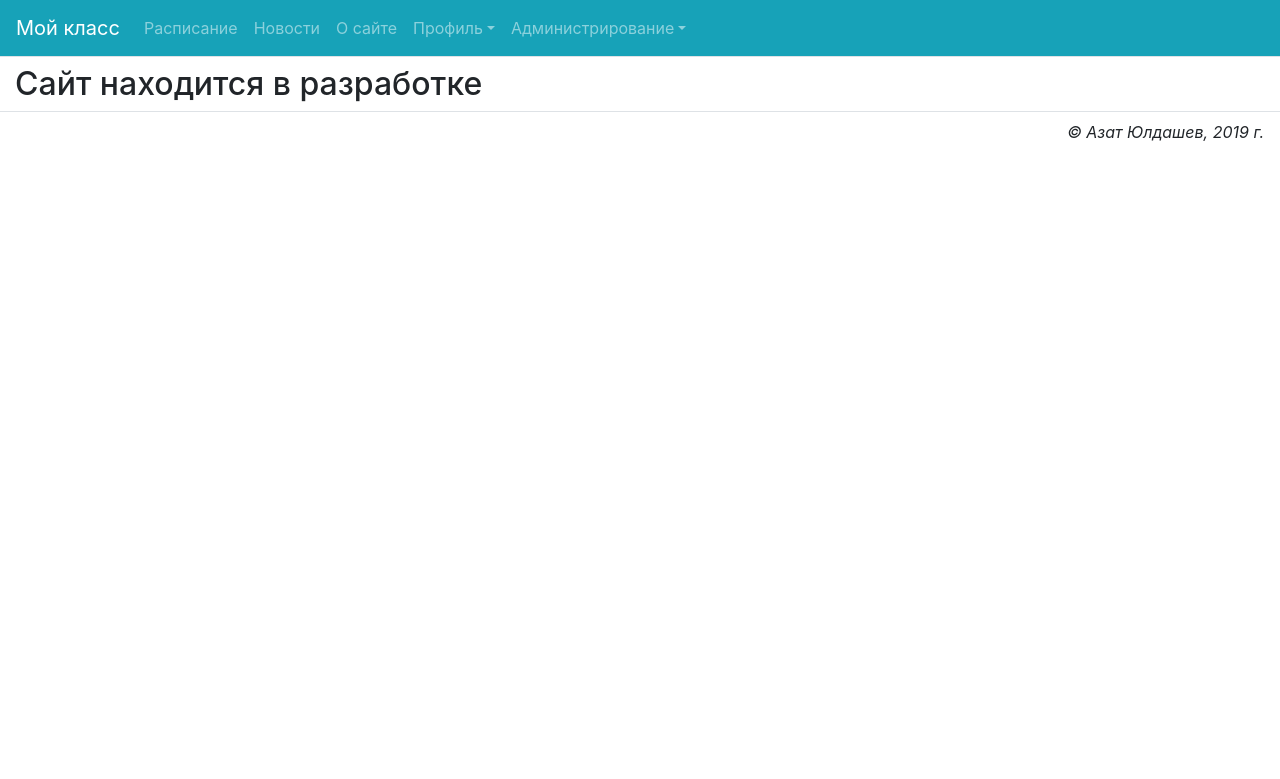
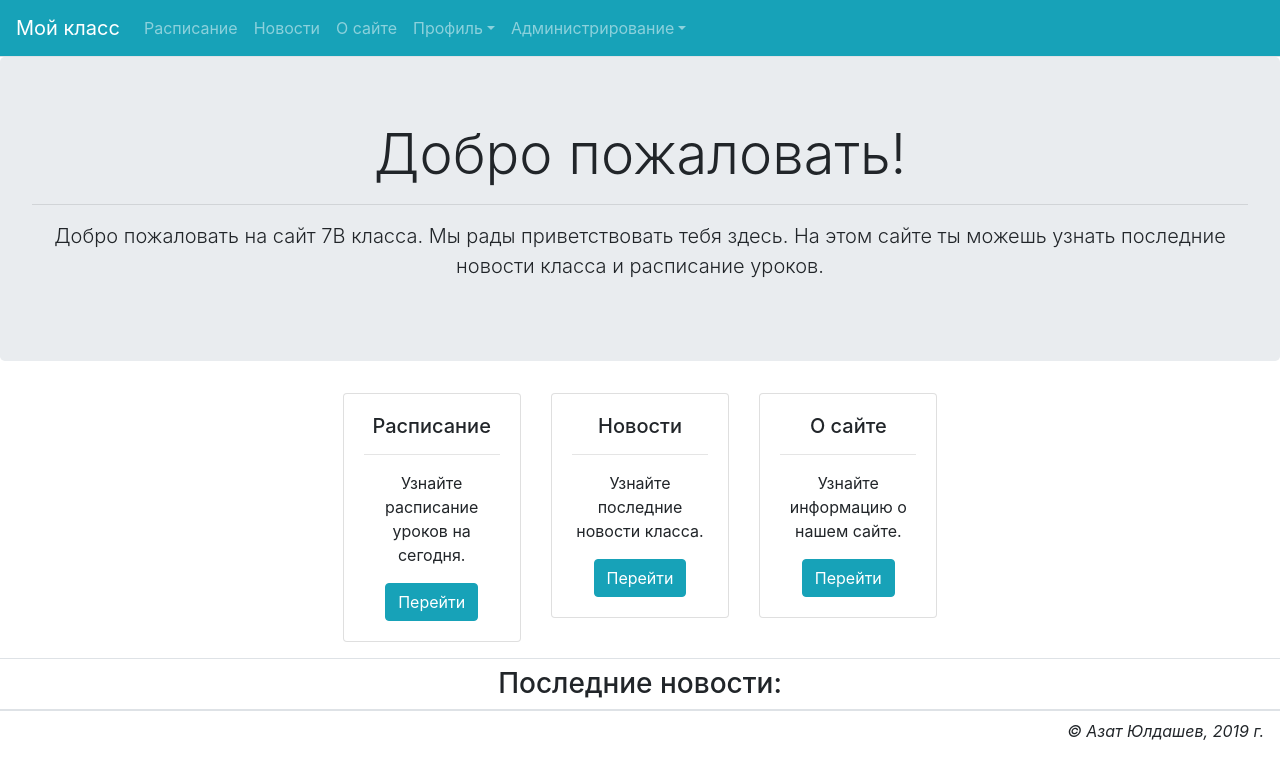
Before and after one commit to classsik/my-first-app, a Django app: page / in a window 1280 px wide. Shown: the top 779 px of the page. Run offline with Django 3.2, Linux system fonts and the light colour scheme; the visitor is signed in with stand-in values (Sample User, id 1); data that the repository does not hold is empty; some libraries are stand-ins or nearby versions.

Commit message:
Add home page

```diff
--- a/main/static/main/style.css
+++ b/main/static/main/style.css
@@ -30,3 +30,9 @@
 .news-text, .news-body, .about, .password, .register, .index, .detail{
   font-family: 'Comfortaa', cursive;
 }
+
+@media (max-width: 575.98px) {
+  .info-text{
+    font-size: 35px !important;
+  }
+}
--- a/main/templates/main/index.html
+++ b/main/templates/main/index.html
@@ -1,7 +1,65 @@
 {% extends 'layout/base.html' %}
 {% block title %}Главная{% endblock %}
 {% block content %}
-<div class="container-fluid mt-2 index">
-  <h2>Сайт находится в разработке</h2>
+<div class="index">
+  <div class="jumbotron mb-3">
+    <h1 class="display-4 text-center info-text">Добро пожаловать!</h1>
+    <hr class="">
+    <p class="lead text-center">Добро пожаловать на сайт 7В класса. Мы рады приветствовать тебя здесь. На этом сайте ты можешь узнать последние новости класса и расписание уроков.</p>
+  </div>
+  <div class="container-fluid">
+    <div class="row  justify-content-center mx-auto">
+      <div class="col-xs-10 col-sm-10 col-md-4 col-lg-3 col-xl-2">
+        <div class="card text-center mt-3 mb-3">
+          <div class="card-body">
+            <h5 class="card-title">Расписание</h5>
+            <hr width='100%'>
+            <p class="card-text">Узнайте расписание уроков на сегодня.</p>
+            <a href="{% url 'main:shedule' %}" class="btn btn-info">Перейти</a>
+          </div>
+        </div>
+      </div>
+      <div class="col-xs-10 col-sm-10 col-md-4 col-lg-3 col-xl-2">
+        <div class="card text-center mt-3 mb-3">
+          <div class="card-body">
+            <h5 class="card-title">Новости</h5>
+            <hr width='100%'>
+            <p class="card-text">Узнайте последние новости класса.</p>
+            <a href="{% url 'main:news' %}" class="btn btn-info">Перейти</a>
+          </div>
+        </div>
+      </div>
+      <div class="col-xs-10 col-sm-10 col-md-4 col-lg-3 col-xl-2">
+        <div class="card text-center mt-3 mb-3">
+          <div class="card-body">
+            <h5 class="card-title">О сайте</h5>
+            <hr width='100%'>
+            <p class="card-text">Узнайте информацию о нашем сайте.</p>
+            <a href="{% url 'main:other' page='about' %}" class="btn btn-info">Перейти</a>
+          </div>
+        </div>
+      </div>
+    </div>
+  </div>
+  <div class="container-fluid border-top border-bottom text-center newss">
+    <h3 class="mt-2">Последние новости:</h3>
+  </div>
+  <div class="row justify-content-center mx-auto">
+    {% for i in last %}
+      <div class="col-xs-10 col-sm-10 col-md-4 col-lg-3 col-xl-2 my-3">
+        <div class="card">
+          <div class="card-header">
+            {{ i.title }}
+          </div>
+          <div class="card-body">
+            <p class="mb-2">{{ i.body }}</p>
+          </div>
+          <div class="card-footer">
+            <p class="text-muted mb-1">{{ i.published }}</p>
+          </div>
+        </div>
+      </div>
+    {% endfor %}
+  </div>
 </div>
 {% endblock %}
--- a/main/views.py
+++ b/main/views.py
@@ -15,7 +15,8 @@ from django.core.paginator import Paginator
 
 def index(request):
     if request.user.is_authenticated:
-        return render(request, 'main/index.html')
+        last = News.objects.order_by("-id")[0:5]
+        return render(request, 'main/index.html', {'last': last})
     else:
         return HttpResponseRedirect("accounts/login/")
 
```
